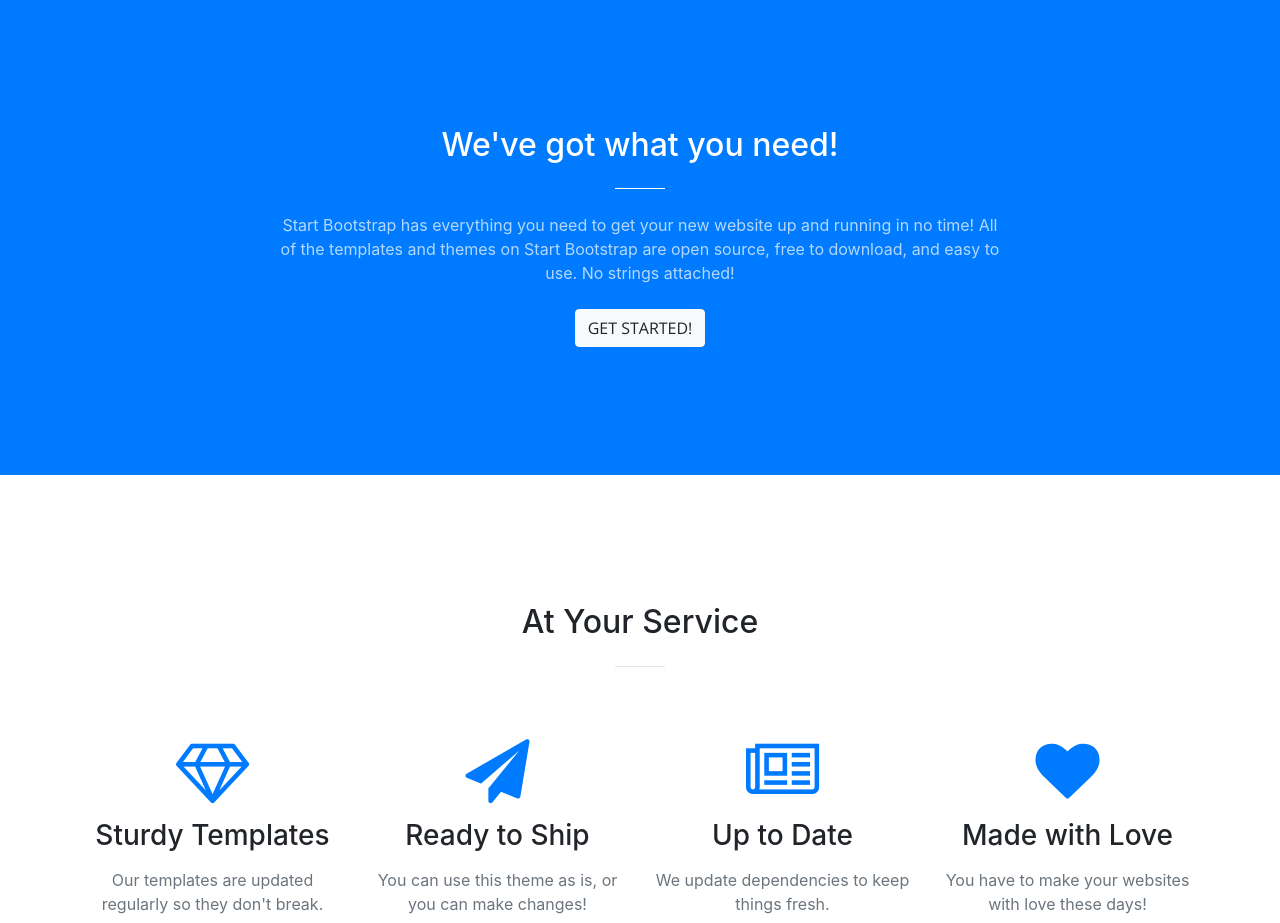
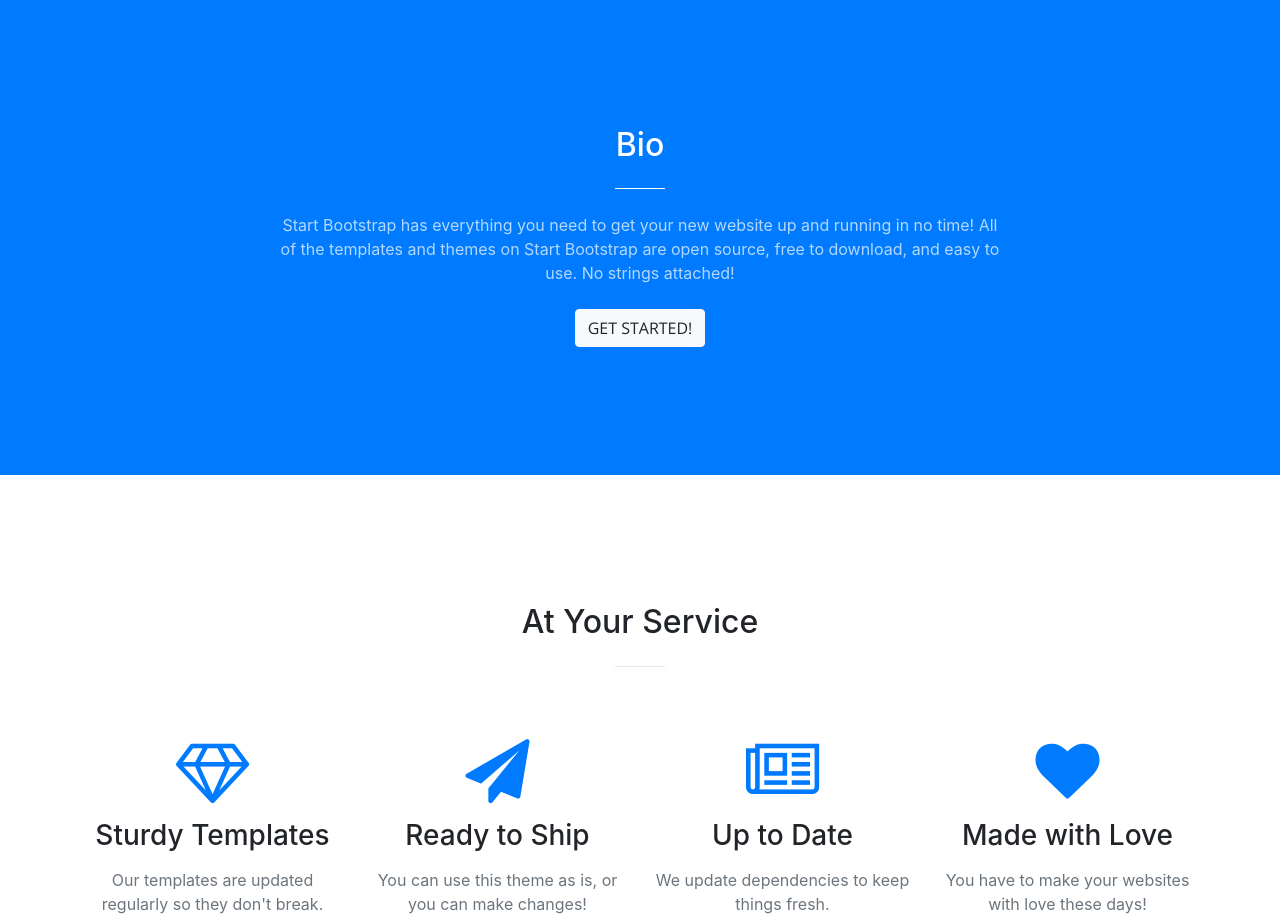
Before and after one commit to alkgreer/alkgreer.github.io, a website with bundled scripts: page index.html in a window 1280 px wide. Shown: the part 802-1725 px from the top of the page. Built offline with nearby package versions, Linux system fonts and the light colour scheme.

Commit message:
about heading

```diff
--- a/index.html
+++ b/index.html
@@ -72,7 +72,7 @@
       <div class="container">
         <div class="row">
           <div class="col-lg-8 mx-auto text-center">
-            <h2 class="section-heading text-white">We've got what you need!</h2>
+            <h2 class="section-heading text-white">Bio</h2>
             <hr class="light my-4">
             <p class="text-faded mb-4">Start Bootstrap has everything you need to get your new website up and running in no time! All of the templates and themes on Start Bootstrap are open source, free to download, and easy to use. No strings attached!</p>
             <a class="btn btn-light btn-xl js-scroll-trigger" href="#services">Get Started!</a>
```
